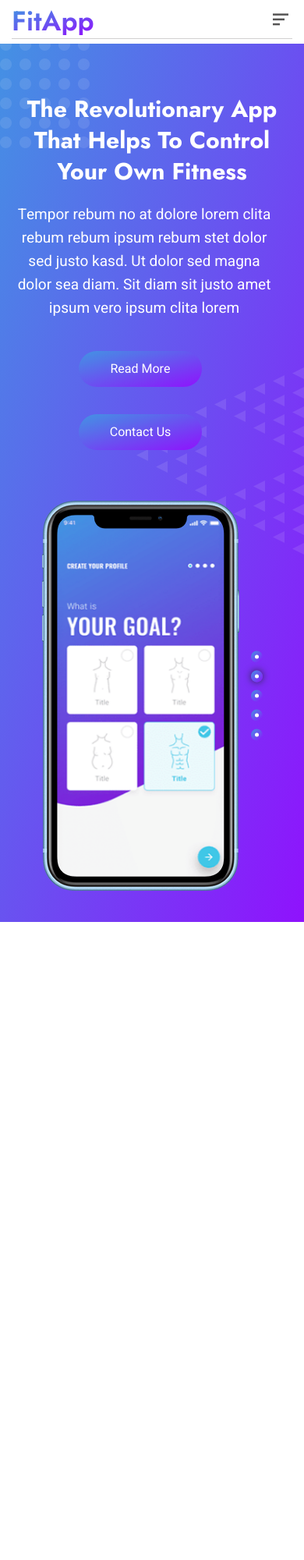
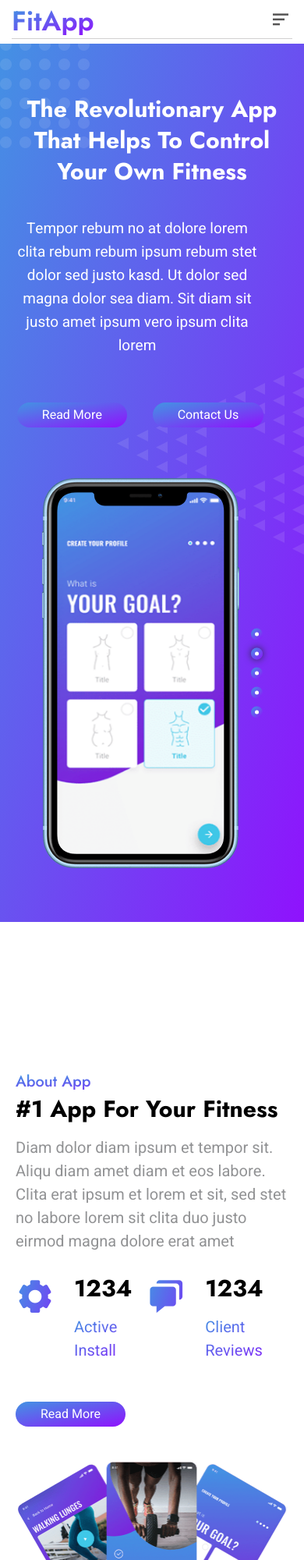
Before and after one commit to kalaiselviEST/LandingPage002, a plain HTML site: page index.html in a window 390 px wide and 1182 px high. Shown: the top 2000 px of the page at 78% size. Before the commit the page ends 1182 px from the top, so only its background shows below. Drawn offline with nearby package versions, Linux system fonts and the light colour scheme.

Commit message:
about section mobile and tablet

```diff
--- a/css/global.css
+++ b/css/global.css
@@ -43,4 +43,5 @@ button {
 .row {
     max-width: 80%;
     margin: 0 auto;
+    padding: 7em 0;
 }
--- a/css/style.css
+++ b/css/style.css
@@ -1,11 +1,10 @@
-
 .container#home{
     position: relative;
     height: 100vh;
     background-color: var(--primary);
 }
 .container#home header {
-    padding: 1.8rem 3rem;
+    padding: 1.8em 3em;
     min-height: 80px;
     position: absolute;
     top: 0px;
@@ -16,7 +15,7 @@
     align-items: center;
 }
 .container#home header nav .logo {
-    font-size: 4.5rem;
+    font-size: 4.5em;
     color: #fff;
     text-decoration: none;
     font-family: 'Jost', sans-serif;
@@ -37,7 +36,6 @@
     width: 100%;
     z-index: 15;
 }
-
 .container#home header nav .menu-nav li a {
     padding: 10px 25px 0px;
     text-decoration: none;
@@ -46,8 +44,8 @@
     font-size: 23px;
 }
 .container#home .hero-header{
-    margin-bottom: 6rem;
-    padding: 16rem 0 0 0;
+    margin-bottom: 6em;
+    padding: 16em 0 0 0;
     background: url(../img/bg-circle.png), url(../img/bg-triangle.png), linear-gradient(to bottom right, var(--primary), var(--secondary));
     background-position: left 0px top 0px, right 0px top 50%, center bottom;
     background-repeat: no-repeat;
@@ -55,7 +53,7 @@
     width: 100vw;
 }
 .container#home .hero-header .row {
-    padding: 4rem 0rem;
+    padding: 4em 0em;
 }
 .container#home .hero-section {
     display: flex;
@@ -63,24 +61,21 @@
     align-items: center;
 }
 .container#home .hero-header .hero-text{
-
     max-width: 75%;
 }
 .container#home .hero-header .hero-text h1 {
     color: #fff;
     font-family: 'Jost', sans-serif;
-    font-size: 5rem;
+    font-size: 5em;
     line-height:70px;
 }
 .container#home .hero-header .hero-text p {
     color: #fff;
     font-family: 'Heebo', sans-serif;
-    font-size: 2.1rem;
-    padding: 2rem 12rem 2rem 0rem;
+    font-size: 2.1em;
+    padding: 2em 12em 2em 0em;
     line-height: 30px;
 }
-
-
 .screenshot-carousel{
     position: relative;
     width: 253px;
@@ -104,7 +99,6 @@
     width: 223px;
     height: 470px;
 }
-
 .screenshot-carousel .owl-dots {
     position: absolute;
     top: 50%;
@@ -115,7 +109,6 @@
     align-items: center;
     justify-content: center;
 }
-
 .screenshot-carousel .owl-dot {
     position: relative;
     display: inline-block;
@@ -126,7 +119,6 @@
     border-radius: 15px;
     transition: .5s;
 }
-
 .screenshot-carousel .owl-dot::after {
     position: absolute;
     content: "";
@@ -137,23 +129,62 @@
     background: #FFFFFF;
     border-radius: 5px;
 }
-
 .screenshot-carousel .owl-dot.active {
     box-shadow: 0 0 10px var(--dark);
 }
-
+.container#about{
+    padding: 16em 0em;
+}
+.container#about .about-content {
+    display: flex;
+    justify-content: space-between;
+    padding: 3em 0;
+}
+.container#about .about-content .item {
+    flex-basis: 50%;
+    padding: 0em 1em;
+}
+.container#about .about-content .count-section{
+    display: flex;
+    justify-content: space-between;
+    width: 80%;
+}
+.container#about .about-content .count-section .item-count{
+    display: flex;
+}
+.container#about .about-content .count-section .item-count .bx {
+    font-size: 5em;
+    margin-right: 0.5em;
+}
+.item h4{
+    font-size: 3em;
+    font-family: "Jost" , sans-serif;
+    margin-bottom: 0.5em;
+    font-weight: 400;
+}
+.item h1{
+    font-size: 5em;
+    font-family: "Jost" , sans-serif;
+}
+.item p {
+    font-size: 2rem;
+    font-family: "Heebo", sans-serif;
+    color: #919294;
+    line-height: 30px;
+    margin: 1em 0 1.5em;
+}
 @media (min-width:320px) and (max-width : 992px) {
     .row {
       max-width: 100%;
-
+      padding: 7em 1em;
    }
     button{
-        padding: 1.5rem 4rem;
+        padding: .5em 2em;
         font-size: 16px;
         margin-right: 30px;
    }
     .container#home header {
-        padding: 0.6rem 1.5rem;
+        padding: 0.6em 1.5em;
         min-height: 40px;
         background-color: #fff;
    }
@@ -162,102 +193,109 @@
         align-items: flex-start;
         flex-direction: column;
    }
-
     .container#home header nav .logo-section {
         display: flex;
         justify-content: space-between;
         width: 100%;
-        padding: 0.4rem 0rem;
+        padding: 0.4em 0em;
    }
     .container#home header nav .toggler-icon {
         display: inline-block;
         color: rgb(85, 84, 84);
-        font-size: 3rem;
+        font-size: 3em;
         margin-left: auto;
    }
     .container#home header nav .logo {
-        font-size: 3.5rem;
+        font-size: 3.5em;
         background: linear-gradient(to bottom right, var(--primary), var(--secondary));
         -webkit-background-clip: text;
         -webkit-text-fill-color: transparent;
    }
     .container#home header nav .menu-nav {
-
         flex-direction: column;
-        transition:  height 1.5s ease-in;
+        transition: height 1.5s ease-in;
         line-height: 50px;
         margin: 0 ;
         border-top: 1px solid rgb(209, 208, 208);
         max-height: 0;
         transition: max-height 0.5s ease-out;
         overflow: hidden;
-
    }
     .container#home header nav .menu-nav.open-nav {
-
-
-
         max-height: 600px;
         transition: max-height 0.5s ease-in;
    }
-
-
     .container#home header nav .menu-nav li a {
         padding: 5px 0px 0px;
         text-decoration: none;
         color: rgb(98, 92, 92);
         font-family: 'Jost', sans-serif;
-        font-size: 1.9rem;
+        font-size: 1.9em;
    }
-   .container#home header nav   button{
+
+    .container#home header nav button{
         display: none;
    }
-
     .container#home .hero-header{
-        margin-bottom: 0rem;
-        padding: 5rem 0 0 0;
+        margin-bottom: 0em;
+        padding: 5em 0 0 0;
         text-align: center;
    }
     .container#home .hero-section {
         flex-direction: column;
    }
-
-
     .container#home .hero-header .hero-text{
         padding: 30px 0px 50px;
         max-width: 90%;
    }
     .container#home .hero-header .hero-text h1 {
-        font-size: 3rem;
+        font-size: 3em;
         line-height:40px;
    }
     .container#home .hero-header .hero-text p {
-        font-size: 1.9rem;
+        font-size: 1.9em;
         text-align: center;
-        padding: 2rem 2rem 2rem 0rem;
+        padding: 2em 2em 2em 0em;
    }
-
-
+   .container#about {
+    padding: 8em 0em;
+}
+    .item h4{
+        font-size: 2em;
+    }
+    .item h1{
+        font-size: 3em;
+        font-family: "Jost" , sans-serif;
+    }
+   .container#about .about-content {
+    flex-direction: column;
+    }
+    .container#about .about-content .item {
+        margin: 1.5em 0em;
+    }
+    .container#about .about-content .count-section {
+        width: 100%;
+    }
+    .container#about .about-content button{
+       text-align: center;
+        }
 }
 @media (min-width:993px) and (max-width:1200px) {
     .row {
         max-width: 85%;
-
    }
     .container#home header nav .menu-nav li a {
         padding: 10px 20px 0px;
    }
     button {
-
-        padding: 2rem 4rem;
-        font-size: 2rem;
+        padding: 2em 4em;
+        font-size: 2em;
    }
     .container#home .hero-header .hero-text h1{
-    font-size: 3.6rem;
+        font-size: 3.6em;
         line-height: 50px;
    }
 }
-
 @media (min-width:1400px) {
     .row{
         max-width: 75%;
--- a/index.html
+++ b/index.html
@@ -23,7 +23,6 @@
     <title>Document</title>
   </head>
   <body>
-    <section></section>
     <div class="container" id="home">
       <header>
         <nav>
@@ -70,8 +69,10 @@
                 stet dolor sed justo kasd. Ut dolor sed magna dolor sea diam.
                 Sit diam sit justo amet ipsum vero ipsum clita lorem
               </p>
-              <button class="animated slideInLeft">Read More</button>
-              <button class="animated slideInRight">Contact Us</button>
+              <div class="hero-btns">
+                <button class="animated slideInLeft">Read More</button>
+                <button class="animated slideInRight">Contact Us</button>
+              </div>
             </div>
             <div class="hero-image wow fadeInUp" data-wow-delay="0.3s">
               <div class="owl-carousel screenshot-carousel">
@@ -86,8 +87,44 @@
         </div>
       </div>
     </div>
-
+    <div class="container" id="about">
+      <div class="row">
+        <div class="col-12 about-content">
+          <div class="item wow fadeInUp" data-wow-delay="0.1s">
+            <h4 class="text-primary-gradient">About App</h4>
+            <h1 class="section-title">#1 App For Your Fitness</h1>
+            <p>
+              Diam dolor diam ipsum et tempor sit. Aliqu diam amet diam et eos
+              labore. Clita erat ipsum et lorem et sit, sed stet no labore lorem
+              sit clita duo justo eirmod magna dolore erat amet
+            </p>
+            <div class="count-section">
+              <div class="item-count">
+                <i class="bx bxs-cog text-primary-gradient"></i>
+                <div>
+                  <h1 data-toggle="counter-up">1234</h1>
+                  <p class="text-primary-gradient">Active Install</p>
+                </div>
+              </div>
+              <div class="item-count">
+                <i class="bx bxs-chat text-primary-gradient"></i>
+                <div>
+                  <h1 data-toggle="counter-up">1234</h1>
+                  <p class="text-primary-gradient">Client Reviews</p>
+                </div>
+              </div>
+            </div>
+            <button>Read More</button>
+          </div>
+          <div class="item wow fadeInUp" data-wow-delay="0.5s">
+            <img src="./img/about.png" alt="" />
+          </div>
+        </div>
+      </div>
+    </div>
     <script src="https://code.jquery.com/jquery-3.4.1.min.js"></script>
+    <script src="lib/waypoints/waypoints.min.js"></script>
+    <script src="lib/counterup/counterup.min.js"></script>
     <script src="lib/owlcarousel/owl.carousel.min.js"></script>
     <script src="lib/wow/wow.min.js"></script>
     <script src="/js/main.js"></script>
--- a/js/main.js
+++ b/js/main.js
@@ -18,6 +18,10 @@
         items: 1
     });
 
+    $('[data-toggle="counter-up"]').counterUp({
+        delay: 10,
+        time: 2000
+    });
 
 
 })(jQuery);
```
Lines whose indentation alone changed are shown as unchanged.
